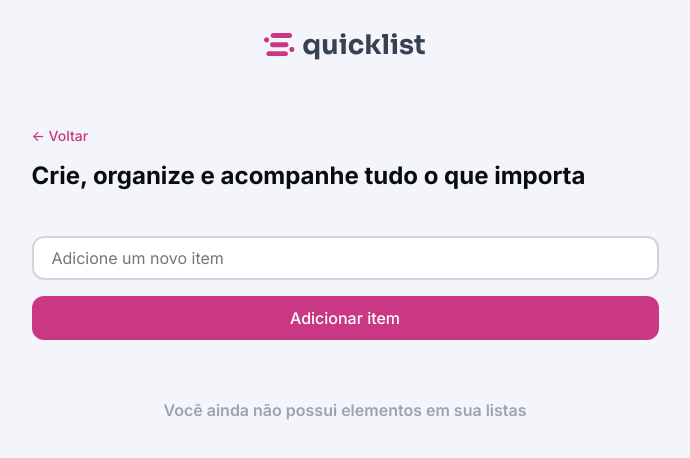
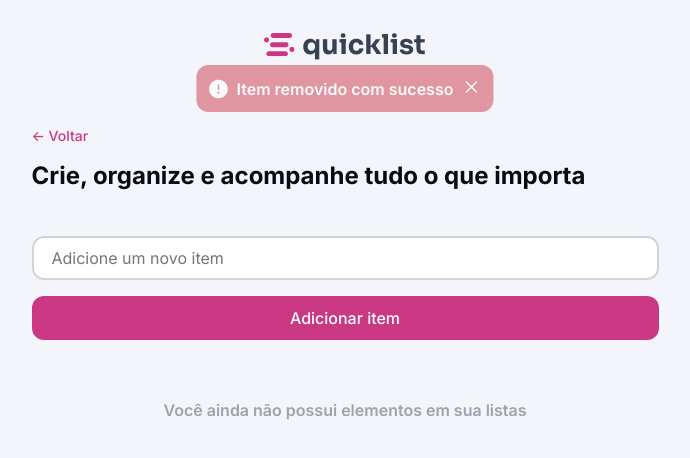
Before and after one commit to marcosleo014/quicklist, a plain HTML site: page index.html in a window 1280 px wide. Shown: the whole page, without its empty margins (295-985 px from the left). Drawn offline with Linux system fonts and the light colour scheme.

Commit message:
posição do toast

```diff
--- a/index.html
+++ b/index.html
@@ -47,7 +47,7 @@
 
     </main>
 
-    <aside class="toast-notification toast-off" role="status">
+    <aside class="toast-notification " role="status">
         <img src="assets/warning.svg" alt="ícone de alerta">
         <p class="msg-toast">Item removido com sucesso</p>
         <button class="close-toast">
--- a/styles/style.css
+++ b/styles/style.css
@@ -160,10 +160,11 @@ main {
     margin-inline: auto;
     background-color: var(--color-danger);
     width: fit-content;
-    opacity: 0.7;
+    opacity: 0.5;
     position: fixed;
-    right: 20px;
-    top: 20px;
+    right: 50%;
+    transform: translateX(50%);
+    top: 65px;
 
     transition: transform ease 350ms;
     transition: opacity ease 450ms;
```
